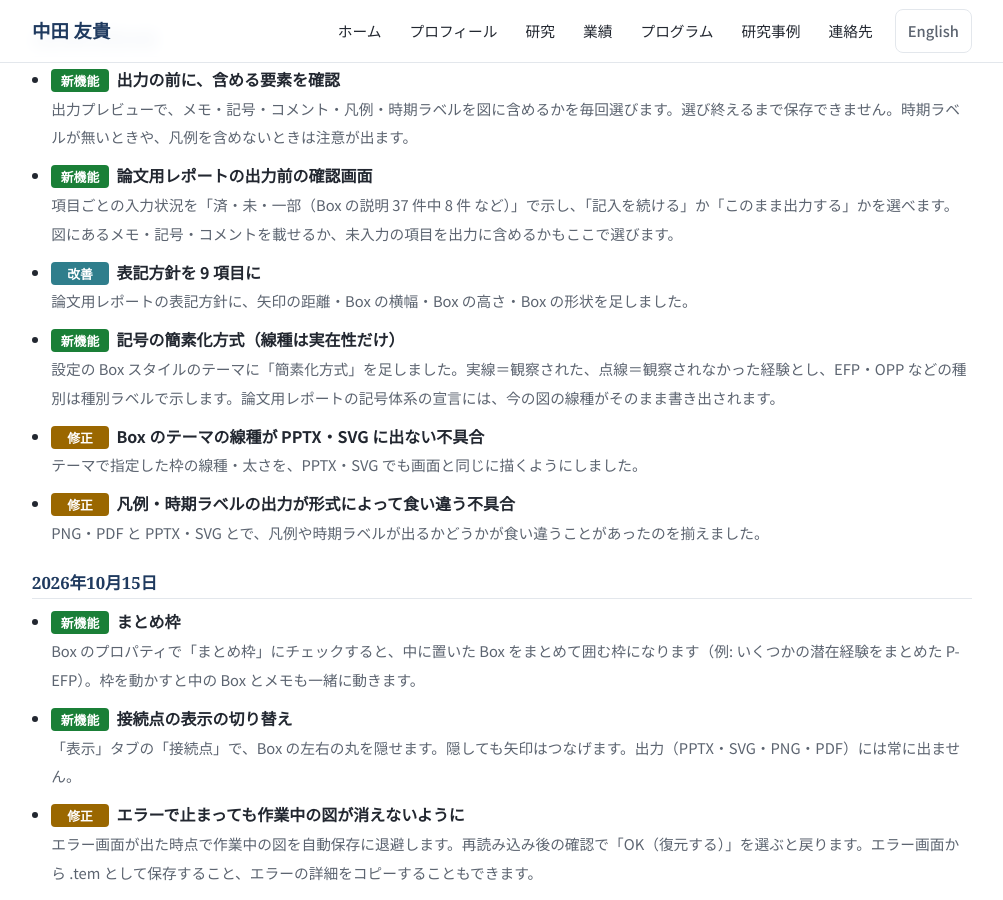
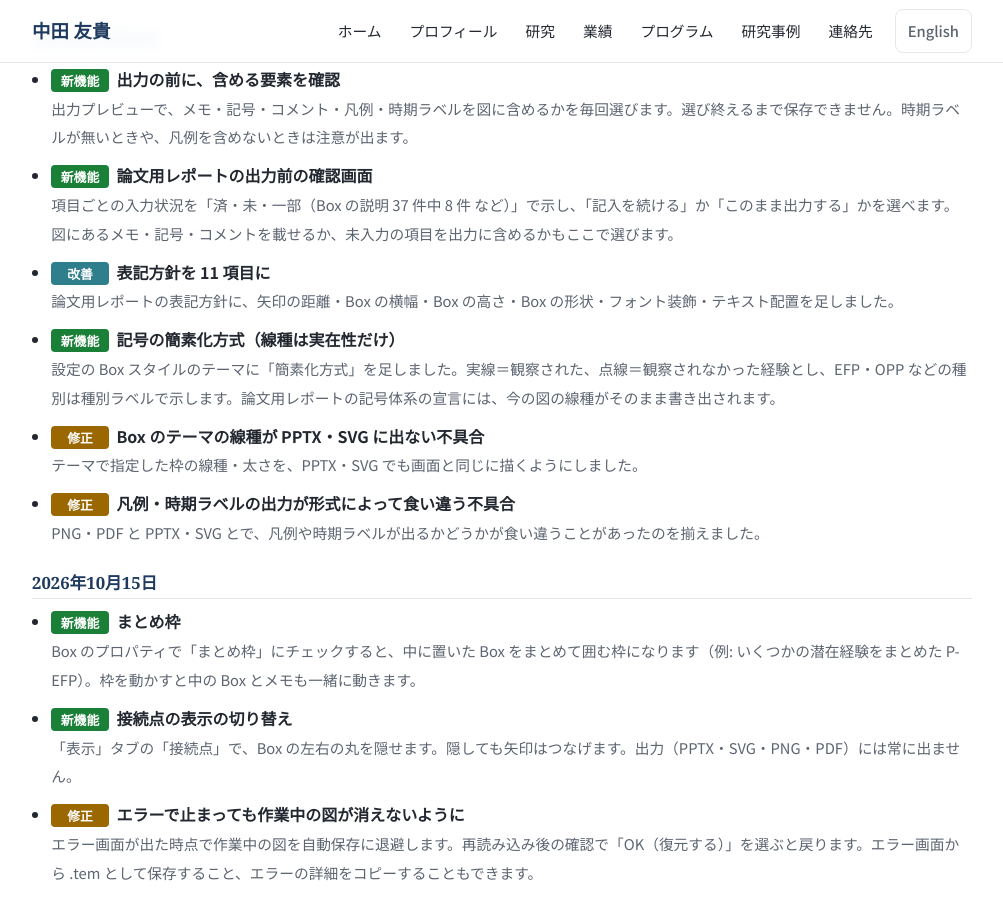
Before and after one commit to YukiInoueNakata/YukiInoueNakata.github.io, a Jekyll site: the page built from programs/temer-plus.html, in a window 1280 px wide and 900 px high, scrolled down 515 px. Shown: the whole window, without its empty margins (138-1141 px from the left). Built offline with Jekyll 4.4.1, drawn with Linux system fonts in a browser that asks for light colours.

Commit message:
data(temer): 更新情報 2026-10-30（表記方針 11 項目）
Co-Authored-By: Claude Opus 5.5 (1M context) <noreply@anthropic.com>
Claude-Session: https://claude.ai/code/session_018wwFh6iiqrmMYar2X1JhYd

```diff
--- a/_data/temer_changelog.json
+++ b/_data/temer_changelog.json
@@ -22,11 +22,11 @@
       },
       {
         "kind": "改善",
-        "title": "表記方針を 9 項目に",
-        "detail": "論文用レポートの表記方針に、矢印の距離・Box の横幅・Box の高さ・Box の形状を足しました。",
+        "title": "表記方針を 11 項目に",
+        "detail": "論文用レポートの表記方針に、矢印の距離・Box の横幅・Box の高さ・Box の形状・フォント装飾・テキスト配置を足しました。",
         "en": {
-          "title": "Nine items in the visual conventions",
-          "detail": "Arrow length, box width, box height and box shape were added to the visual conventions in the paper report."
+          "title": "Eleven items in the visual conventions",
+          "detail": "Arrow length, box width, box height, box shape, font decoration and text alignment were added to the visual conventions in the paper report."
         }
       },
       {
```
